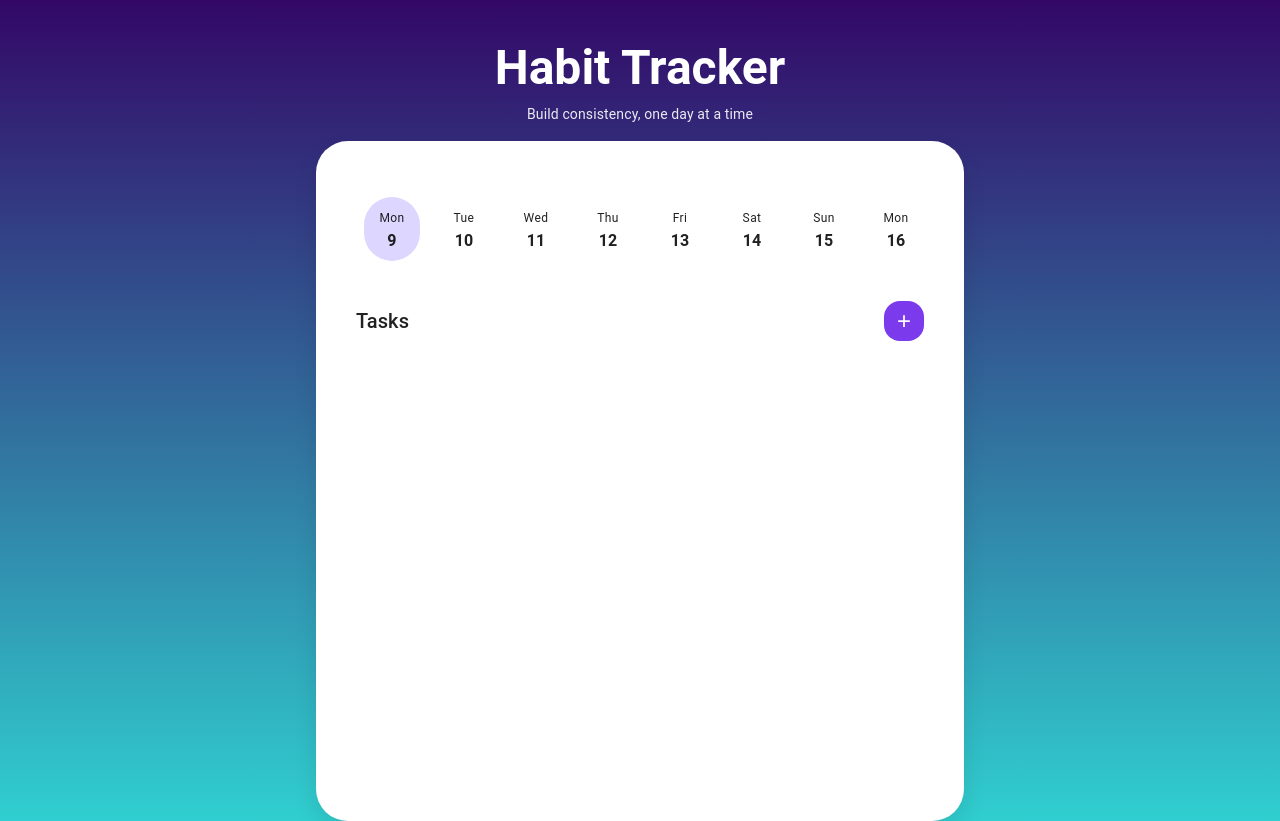
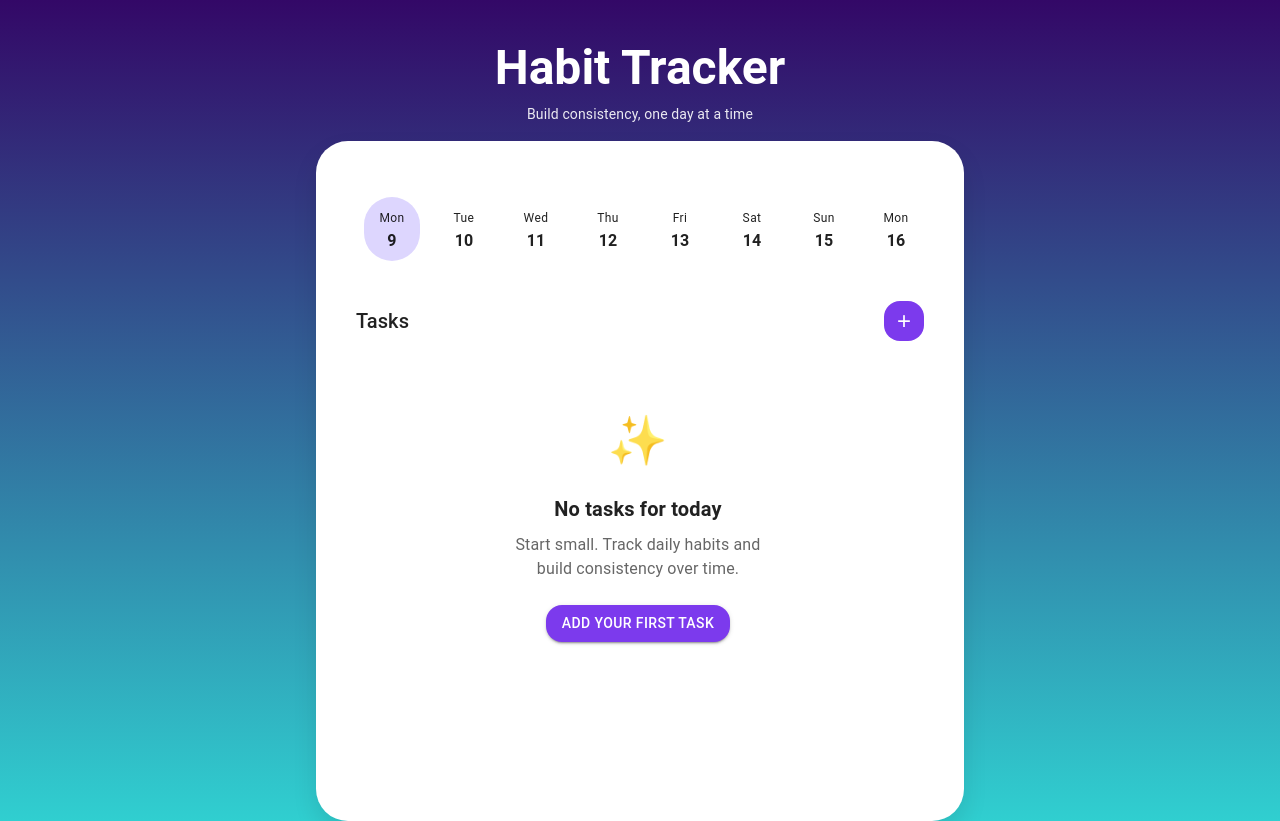
Before and after one commit to shubham348/tracker, a React (Vite) app: page / in a window 1280 px wide. Built offline with nearby package versions, Linux system fonts and the light colour scheme.

Commit message:
empty msg added

```diff
--- /dev/null
+++ b/src/components/EmptyState.jsx
@@ -0,0 +1,43 @@
+import { Box, Typography, Button } from "@mui/material";
+
+function EmptyState({ onAdd }) {
+  return (
+    <Box
+      mt={6}
+      display="flex"
+      flexDirection="column"
+      alignItems="center"
+      textAlign="center"
+      px={3}
+    >
+      <Typography fontSize={48}>✨</Typography>
+
+      <Typography
+        variant="h6"
+        mt={2}
+        fontWeight={600}
+      >
+        No tasks for today
+      </Typography>
+
+      <Typography
+        color="text.secondary"
+        mt={1}
+        sx={{ maxWidth: 280 }}
+      >
+        Start small. Track daily habits and
+        build consistency over time.
+      </Typography>
+
+      <Button
+        variant="contained"
+        sx={{ mt: 3 }}
+        onClick={onAdd}
+      >
+        Add your first task
+      </Button>
+    </Box>
+  );
+}
+
+export default EmptyState;
--- a/src/pages/Home.jsx
+++ b/src/pages/Home.jsx
@@ -1,12 +1,11 @@
-import { Box, Typography, Fab, IconButton } from "@mui/material";
-import AddIcon from "@mui/icons-material/Add";
+import { Box, Typography, IconButton } from "@mui/material";
 import { useState } from "react";
 import { useNavigate } from "react-router-dom";
 import { useTrackerStore } from "../store/useTrackerStore";
 import { toDateKey, shouldShowTask } from "../utils/date";
 import DayScroller from "../components/DayScroller";
 import TaskCard from "../components/TaskCard";
-import AppLayout from "../components/AppLayout";
+import EmptyState from "../components/EmptyState";
 
 function Home() {
   const navigate = useNavigate();
@@ -19,6 +18,12 @@ function Home() {
 
   const todayKey = toDateKey(new Date());
   const disableToggle = selectedKey > todayKey;
+
+  const visibleTasks = tasks.filter((task) =>
+    shouldShowTask(task, selectedKey)
+  );
+
+
   return (
 
     <Box sx={{
@@ -65,18 +70,15 @@ function Home() {
       </Box>
       <Box
         sx={{
-    height: "calc(70vh - 120px)", // 🔑 FIXED HEIGHT
+          height: "calc(70vh - 120px)",
           overflowY: "auto",
           pr: 0.5,
         }}
       >
-
-
-
-
-        {tasks
-          .filter((task) => shouldShowTask(task, selectedKey))
-          .map((task) => {
+        {visibleTasks.length === 0 ? (
+          <EmptyState onAdd={() => navigate("/create")} />
+        ) : (
+          visibleTasks.map((task) => {
             const completedMap = task.completed || {};
             const completed = Boolean(completedMap[selectedKey]);
 
@@ -89,7 +91,9 @@ function Home() {
                 disableToggle={disableToggle}
               />
             );
-          })}
+          })
+        )}
+
       </Box>
     </Box>
   );
```
Lines whose indentation alone changed are shown as unchanged.
